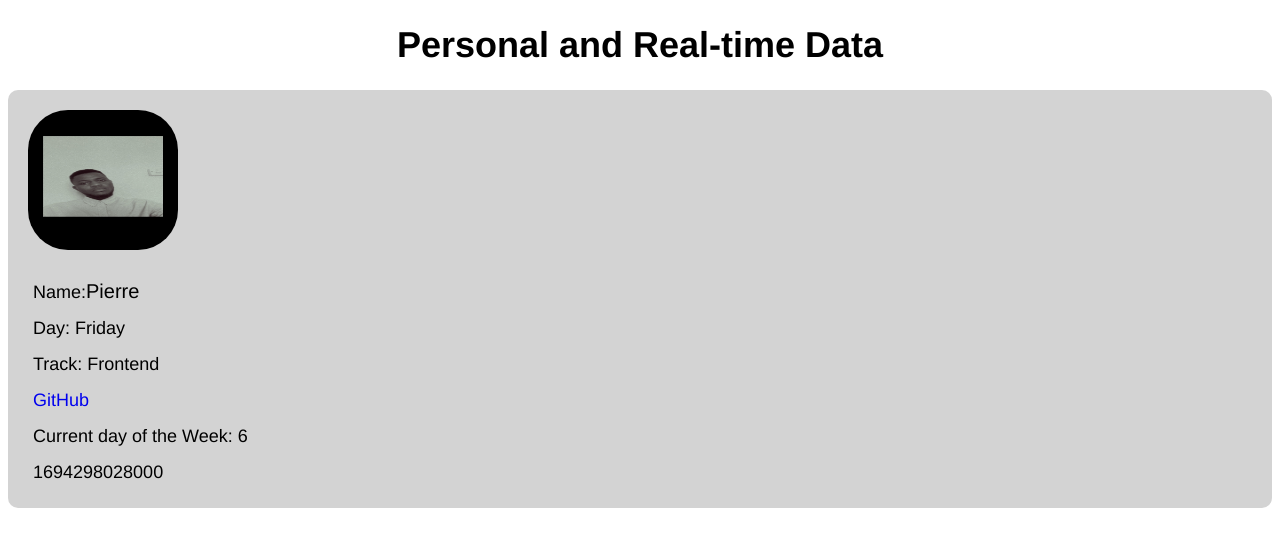
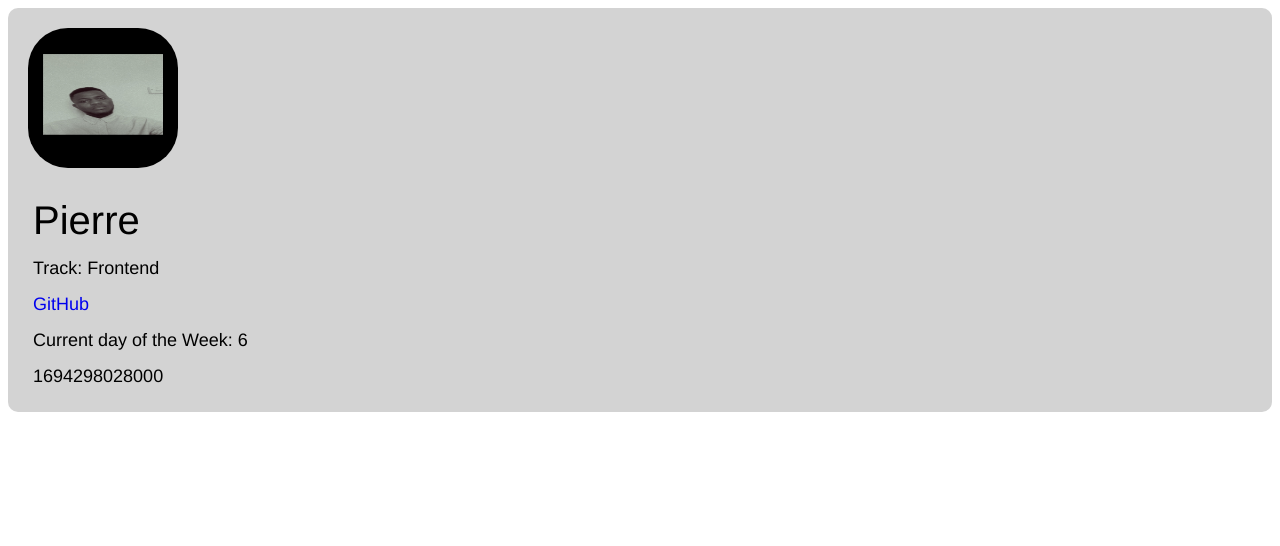
Before and after one commit to Hadehwahle/HNGxTask1, a plain HTML site: page index (1).html in a window 1280 px wide. Drawn offline with Linux system fonts and the light colour scheme.

Commit message:
Update index (1).html
Added changes to my p element

```diff
--- a/index (1).html
+++ b/index (1).html
@@ -7,14 +7,20 @@
         <link rel="stylesheet" href="style.css">
 </head>
 <body>
-    <h1>Personal and Real-time Data </h1>
+    <div id="section">
             <div id="personalData">
-            <img data-testid="slackDisplayImage" src="pierre.jpg" alt="Pierre">
-            <p data-testid="slackUserName">Name:<span style="font-size:20px">Pierre</span></p>
-            <p data-testid="currentDayOfTheWeek">Day: Friday</p>
-            <p data-testid="myTrack">Track: Frontend</p>
+                <div id="image">
+                    <img data-testid="slackDisplayImage" src="pierre.jpg" alt="Pierre">
+                </div>
+                <div id="text">
+                    <p data-testid="slackUserName" style="font-size: 40px;">Pierre</p>
+                    <p data-testid="currentDayOfTheWeek"></p>
+                    <p data-testid="myTrack">Track: Frontend</p>
+
+                </div>
             <a href="https://github.com/Hadehwahle/HNGxTask1" data-testid="githubURL" target="_blank">GitHub</a>
             </div>
+    </div>
         <script src="personalData.js"></script>
 </body>
 </html>
```
